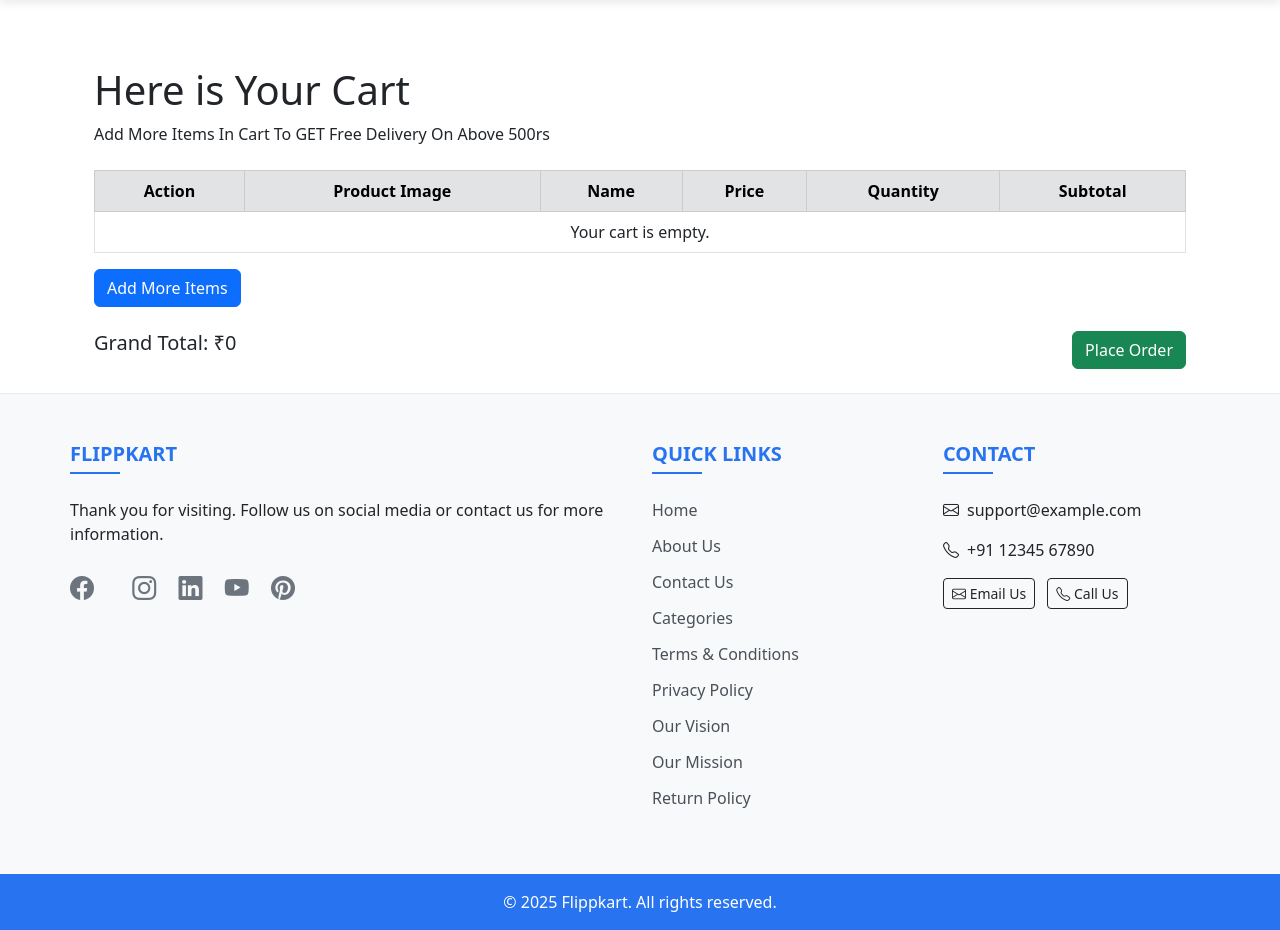
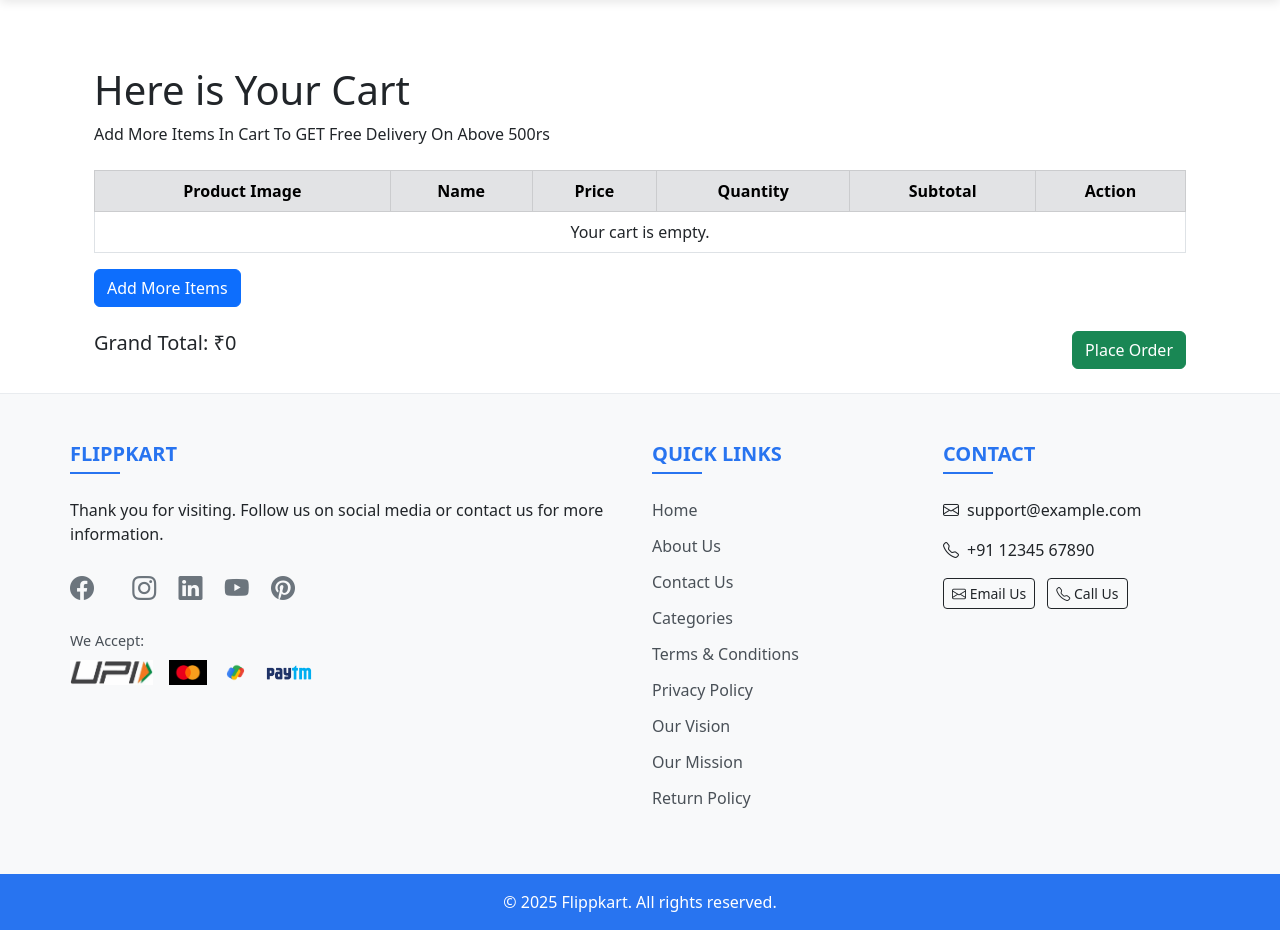
Before and after one commit to RitHub-07/Django-Repo, a Django app: page /cart/ in a window 1280 px wide. Shown: the part 62-992 px from the top of the page. Run offline with Django 5.2, Linux system fonts and the light colour scheme; a user stored in the database is signed in; data comes from the database, SQL or seed files in the repository; data that the repository does not hold is empty.

Commit message:
intial commit

```diff
--- a/myproject/first_app/models.py
+++ b/myproject/first_app/models.py
@@ -55,3 +55,7 @@ class CartItem(models.Model):
 
   def __str__(self):
     return self.product.product_name
+
+  @property
+  def subtotal(self):
+      return self.product.selling_price * self.quantity
--- a/myproject/first_app/views.py
+++ b/myproject/first_app/views.py
@@ -304,17 +304,24 @@ def add_to_cart(request,product_id):
 
     cartItem, created = CartItem.objects.get_or_create(product=product, cart=cart)
     cartItem.quantity += quantity
-    # cartItem.quantity = cartItem.quantity + quantity
 
+    if created:
+        cartItem.quantity = quantity  # First time, set it
+    else:
+        cartItem.quantity += quantity  # Already exists, add to it
 
     cartItem.save()
 
     messages.success(request, f'{product.product_name} added to cart successfully.')
     return redirect('cart')
 
+
+
 def remove_cart_item(request, item_id):
     cart_item = get_object_or_404(CartItem, id=item_id, cart__user=request.user)
     cart_item.delete()
+
+    messages.success(request, 'Item removed from cart successfully.')
     return redirect('cart')
 
 def checkout_view(request):
--- a/myproject/templates/base.html
+++ b/myproject/templates/base.html
@@ -105,7 +105,7 @@
     }
 
     .btn-email:hover {
-      background-color: #EA4335;
+      background-color:black;
       color: white !important;
     }
 
@@ -113,6 +113,26 @@
       background-color: #2874f0;
       color: white;
       padding: 1rem 0;
+    }
+
+    /* Payment images styling - Added */
+    .payment-images-container {
+      margin-top: 1.5rem;
+    }
+    .payment-images {
+      display: flex;
+      flex-wrap: wrap;
+      gap: 1rem;
+      align-items: center;
+    }
+    .payment-img {
+      height: 25px;
+      object-fit: contain;
+    }
+    .payment-heading {
+      font-size: 0.9rem;
+      color: #495057;
+      margin-bottom: 0.5rem;
     }
 
     /* Responsive adjustments */
@@ -129,7 +149,7 @@
   </style>
 </head>
 <body>
-
+  {% load static %}
   {% include "partials/navbar.html" %}
 
   {% if messages %}
@@ -146,7 +166,7 @@
     </div>
 
     <div class="container py-4">
-       {% block content %}
+      {% block content %}
       <!-- Page-specific content will go here -->
       {% endblock %}
     </div>
@@ -167,6 +187,17 @@
             <a href="#" class="me-3"><i class="bi bi-linkedin"></i></a>
             <a href="#" class="me-3"><i class="bi bi-youtube"></i></a>
             <a href="#" class="me-3"><i class="bi bi-pinterest"></i></a>
+          </div>
+
+          <!-- Payment images placed below social icons -->
+          <div class="payment-images-container">
+            <p class="payment-heading">We Accept:</p>
+            <div class="payment-images">
+              <img src="{% static 'images/upi.jpeg' %}" alt="UPI" class="payment-img">
+              <img src="{% static 'images/mastercard.jpg' %}" alt="Mastercard" class="payment-img">
+              <img src="{% static 'images/gpay.png' %}" alt="Google Pay" class="payment-img">
+              <img src="{% static 'images/Paytm_Logo.png' %}" alt="Paytm" class="payment-img">
+            </div>
           </div>
         </div>
 
--- a/myproject/templates/cart.html
+++ b/myproject/templates/cart.html
@@ -11,20 +11,17 @@
   <table class="table table-bordered text-center mt-4">
     <thead class="table-secondary">
       <tr>
-        <th>Action</th>
         <th>Product Image</th>
         <th>Name</th>
         <th>Price</th>
         <th>Quantity</th>
         <th>Subtotal</th>
+        <th>Action</th>
       </tr>
     </thead>
     <tbody>
       {% for item in cart_items %}
       <tr>
-        <td>
-          <a href="{% url 'remove_cart_item' item.id %}" class="btn btn-sm btn-danger">Remove</a>
-        </td>
         <td>
           <img src="{{ item.product.product_image.url }}" alt="{{ item.product.product_name }}" width="50" height="50">
         </td>
@@ -32,6 +29,9 @@
         <td>₹{{ item.product.selling_price }}</td>
         <td>{{ item.quantity }}</td>
         <td>₹{{ item.subtotal }}</td>
+        <td>
+          <a href="{% url 'remove_cart_item' item.id %}" class="btn btn-sm btn-danger">Remove</a>
+        </td>
       </tr>
       {% empty %}
       <tr>
```
Also changed, not shown: myproject/templates/categories_product.html (+30 -11 lines), myproject/statics/images/Paytm_Logo.png (added), myproject/statics/images/gpay.png (added), myproject/statics/images/mastercard.jpg (added), myproject/statics/images/upi.jpeg (added), myproject/statics/images/upi_apps_logo_converted.jpg (added).
